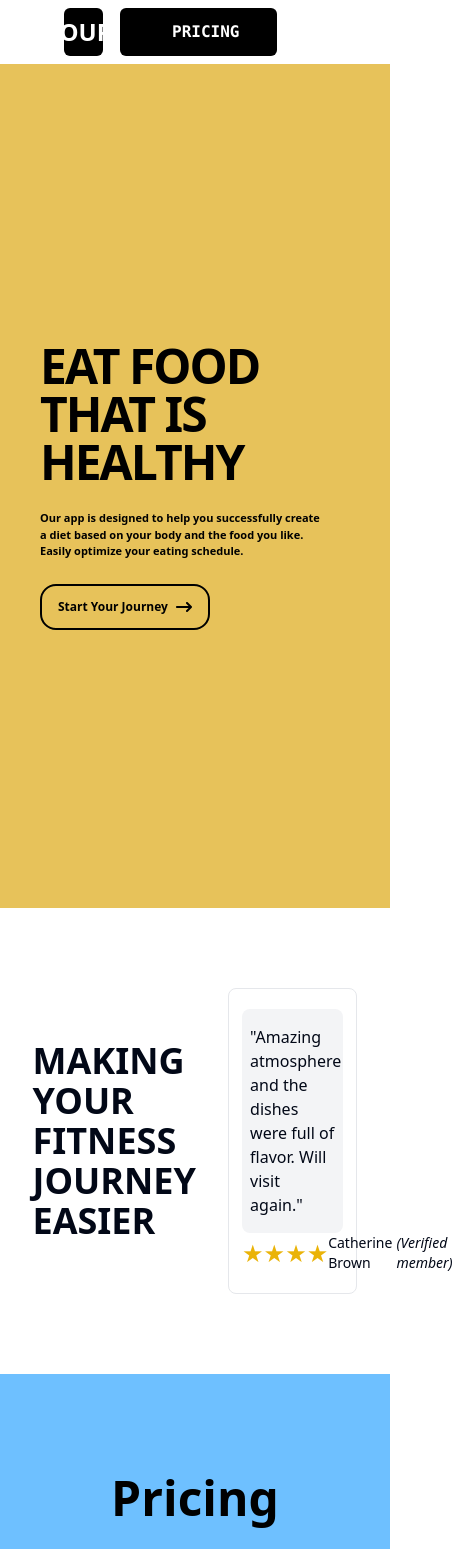
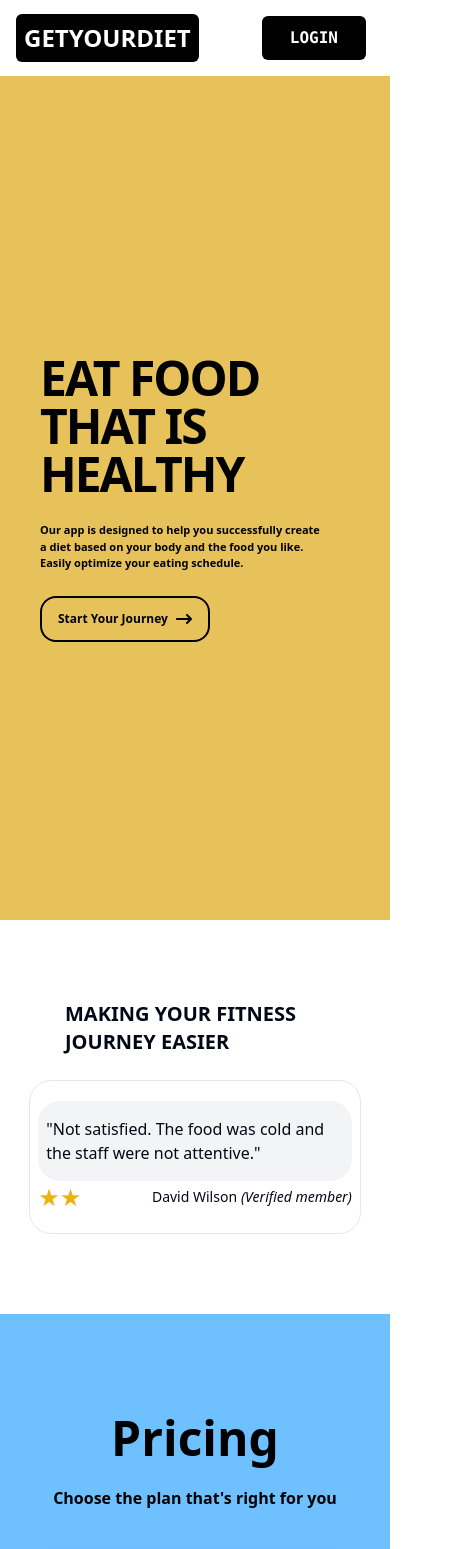
Before and after one commit to ishk9/getYourDiet, a Next.js app in the folder client/: page /Landing in a window 390 px wide. Shown: the top 1549 px of the page, 453 px wide, since content can reach past the window. Built offline with nearby package versions, Linux system fonts and the light colour scheme.

Commit message:
added responsiveness

```diff
--- a/client/app/Contact/page.js
+++ b/client/app/Contact/page.js
@@ -49,18 +49,18 @@ export default function Contact() {
     }
 
     return (
-        <div id="contact" className="h-screen w-screen flex justify-evenly items-center px-10 py-2 bg-black">
+        <div id="contact" className="h-screen w-screen flex md:flex-row flex-col justify-evenly items-center px-10 py-2 bg-black">
             <div className='w-1/2 h-full'>
 
             </div>
 
-            <div className='w-1/2 h-full flex flex-col justify-center items-center'>
-                <div className='flex flex-col w-[65%]  justify-start items-start'>
+            <div className='w-full h-full flex flex-col justify-center items-center'>
+                <div className='flex flex-col md:w-[65%] w-full justify-start items-start'>
                     <h1 className="text-xl font-semibold text-white">Would love to hear from you.</h1>
                     <p className="text-xl font-semibold text-white">Get in touch!</p>
                 </div>
 
-                <div className="flex flex-col h-80 w-[65%] justify-start items-center">
+                <div className="flex flex-col h-80 md:w-[65%] w-full justify-start items-center">
                     <div className='w-full mt-2'>
                         <p className='text-sm text-white'>Name</p>
                         <input
@@ -96,8 +96,6 @@ export default function Contact() {
                             <p className='text-white'>Submit</p>
                         </button>
                     </div>
-
-
                 </div>
             </div>
         </div>
--- a/client/app/Faq/page.js
+++ b/client/app/Faq/page.js
@@ -10,13 +10,13 @@ import {
 const FaqPage = () => {
     return (
         <div id="faq" className='h-[70%] w-screen bg-black flex py-20'>
-            <div className='w-1/2 h-full flex flex-col justify-center items-center'>
-                <div className='flex justify-start items-start w-1/2'>
+            <div className='w-full md:w-1/2 h-full flex flex-col justify-center items-center px-4 md:px-0'>
+                <div className='flex justify-start items-start w-full md:w-1/2 ml-8 md:ml-0'>
                     <h1 className='text-white text-[45px] font-bold uppercase'>Faq.</h1>
                 </div>
 
-                <div className='w-full flex flex-col justify-center items-center mt-5'>
-                    <Accordion type="single" collapsible className="w-1/2">
+                <div className='w-full flex flex-col justify-center items-center mt-5 ml-8 md:ml-0'>
+                    <Accordion type="single" collapsible className="md:w-1/2 w-full">
                         <AccordionItem value="item-1">
                             <AccordionTrigger className='text-white'>How does the AI create the diet?</AccordionTrigger>
                             <AccordionContent className='text-white'>
--- a/client/app/Home/page.js
+++ b/client/app/Home/page.js
@@ -142,7 +142,7 @@ const HomePage = () => {
                     :
                     <div className='h-screen w-screen flex flex-col justify-center items-center overflow-y-auto'>
                         <div className='h-full w-full justify-center items-center flex flex-col'>
-                            <div className='h-full flex flex-col justify-center items-center w-[75%]'>
+                            <div className='h-full flex flex-col justify-center items-center w-full md:w-[75%]'>
 
                                 {showCuisines && !startQues &&
                                     <div className='flex flex-col w-[75%] min-h-[85%] sm:min-h-[70%] lg:min-h-[85%] justify-center items-center '>
@@ -169,18 +169,18 @@ const HomePage = () => {
                                     </div>
                                 }
                                 {!showCuisines && !startQues &&
-                                    <div className='flex flex-col w-[75%] min-h-[85%] sm:min-h-[70%] lg:min-h-[85%] justify-center items-center '>
-                                        <h1 className='text-[45px] font-normal leading-[1]'>Lets get started. Type in either your <span className='text-[#6EC0FF]'>health goals, issues,</span> or <span className='text-[#6EC0FF]'>both</span>.</h1>
-                                        <div className='flex  w-full justify-start items-center mt-6'>
+                                    <div className='flex flex-col w-full md:w-[75%] min-h-[85%] sm:min-h-[70%] lg:min-h-[85%] justify-center items-center'>
+                                        <h1 className='md:text-[45px] font-normal leading-[1] text-[24px] ml-2'>Lets get started. Type in either your <span className='text-[#6EC0FF]'>health goals, issues,</span> or <span className='text-[#6EC0FF]'>both</span>.</h1>
+                                        <div className='flex md:flex-row flex-col w-full justify-start items-center mt-6'>
                                             <button
                                                 onClick={() => setShowCuisines(true)}
-                                                className='w-[25%] h-12 bg-[#6EC0FF] hover:bg-[#4e9ad4] rounded-2xl mr-3 flex justify-center items-center'>
+                                                className='w-[90%] md:w-[25%] h-12 bg-[#6EC0FF] hover:bg-[#4e9ad4] rounded-2xl md:mr-3 flex justify-center items-center'>
                                                 <p className='text-white font-medium'>Choose my own cuisines</p>
                                             </button>
 
                                             <button
                                                 onClick={() => setStartQues(true)}
-                                                className='w-1/3 h-12 bg-black hover:bg-[#292929] rounded-2xl mx-3 flex justify-center items-center'
+                                                className='w-[90%] md:mt-0 mt-2 md:w-1/3 h-12 bg-black hover:bg-[#292929] rounded-2xl mx-3 flex justify-center items-center'
                                             >
                                                 <p className='text-white font-medium'>Not sure where to start?</p>
                                             </button>
@@ -206,9 +206,9 @@ const HomePage = () => {
 
                                 {/* Chat box */}
                                 {!showCuisines &&
-                                    <div className='h-20 w-[85%] border flex justify-between items-center border-black rounded-2xl mb-4'>
+                                    <div className='h-14 md:h-20 md:w-[85%] w-[95%] border flex justify-between items-center border-black rounded-2xl mb-4'>
                                         <input
-                                            className='h-full w-full rounded-2xl p-2 text-3xl outline-none'
+                                            className='h-full w-full rounded-2xl p-2 text-base md:text-3xl outline-none'
                                             placeholder='Enter questions or answers here'
                                             value={userInp}
                                             onChange={(e) => {
--- a/client/app/Landing/page.js
+++ b/client/app/Landing/page.js
@@ -16,7 +16,7 @@ const LandingPage = () => {
                 <Reviews />
                 <PricingPage />
                 <FaqPage />
-                {/* <Contact /> */}
+                <Contact />
             </div>
 
         </div>
--- a/client/app/Login/page.js
+++ b/client/app/Login/page.js
@@ -4,7 +4,7 @@ import React from 'react'
 
 const LoginPage = () => {
     return (
-        <div className='h-screen w-screen flex justify-center items-center'>
+        <div className='h-screen w-screen flex justify-center items-center md:p-0 p-8'>
             <LoginForm />
         </div>
     )
--- a/client/app/Pricing/page.js
+++ b/client/app/Pricing/page.js
@@ -27,13 +27,12 @@ export default function PricingPage() {
     return (
         <div id="pricing" className="flex flex-col w-screen h-screen items-center px-10 py-2 overflow-hidden bg-[#6EC0FF]">
             <h1 className="text-[3em] font-semibold mt-20 text-black">Pricing</h1>
-            <div className="w-[44%] flex flex-col justify-center items-center">
-                <p className='mt-3 text-black font-semibold'>Choose the plan that&apos;s right for you. Whether you want a plan</p>
-                <p className='text-black font-semibold'>for yourself or your family, We got your back.</p>
+            <div className="w-full md:w-[44%] flex flex-col justify-center items-center">
+                <p className='mt-3 text-black font-semibold'>Choose the plan that&apos;s right for you</p>
             </div>
 
 
-            <div className='flex h-full w-full justify-center items-center'>
+            <div className='flex flex-col md:flex-row h-full w-full justify-center items-center'>
                 {
                     prices.map((item, id) => (
                         <PriceCard key={id} props={item}/>
--- a/client/app/Reviews/page.js
+++ b/client/app/Reviews/page.js
@@ -27,14 +27,14 @@ const ReviewPage = () => {
     }, [dummyReviews.length]);
 
     return (
-        <div id="reviews" className='h-[70%] w-screen bg-white py-20 flex justify-center items-center'>
-            <div className='w-1/2 h-full flex justify-center items-center'>
-                <h1 className='text-4xl font-bold font-sans w-2/3 uppercase'>
+        <div id="reviews" className='h-[70%] w-screen bg-white py-20 flex flex-col md:flex-row justify-center items-center'>
+            <div className='w-full md:w-1/2 h-full flex justify-center items-center'>
+                <h1 className='text-xl md:text-4xl font-bold font-sans w-2/3 uppercase'>
                     Making your fitness journey easier
                 </h1>
             </div>
 
-            <div className='w-1/2 h-full flex justify-center items-center'>
+            <div className='md:w-1/2 w-full md:mt-0 mt-6 h-full flex justify-center items-center'>
                 <ReviewBox
                     review={dummyReviews[currentReviewIndex].review}
                     name={dummyReviews[currentReviewIndex].name}
--- a/client/app/Signup/page.js
+++ b/client/app/Signup/page.js
@@ -4,7 +4,7 @@ import React from 'react'
 
 const SignupPage = () => {
     return (
-        <div className='h-screen w-screen flex justify-center items-center'>
+        <div className='h-screen w-screen flex justify-center items-center md:p-0 p-8'>
             <SignupForm />
         </div>
     )
--- a/client/components/Navbar.js
+++ b/client/components/Navbar.js
@@ -1,6 +1,6 @@
 "use client";
 import useStore from '@/app/store';
-import Link from 'next/link'
+import Link from 'next/link';
 
 function Navbar() {
     const { signedIn, setSignedIn } = useStore();
@@ -9,31 +9,33 @@ function Navbar() {
             behavior: 'smooth'
         });
     };
+
     return (
-        <nav className="flex flex-row w-full justify-between items-center px-16 py-2">
-            <div className='p-2 bg-black rounded-md w-[15%] flex justify-center items-center'>
+        <nav className="flex flex-row w-full justify-between items-center px-4 py-2 md:px-16">
+            {/* GetYourDiet Logo */}
+            <div className='p-2 bg-black rounded-md w-auto flex justify-center items-center'>
                 <Link href="/">
                     <p className="text-white text-2xl font-extrabold uppercase">GetYourDiet</p>
                 </Link>
             </div>
 
-
-            <div className="flex w-[60%] items-center justify-start bg-black rounded-md p-2">
-                <div className="flex flex-row w-full  items-center">
+            {/* Navigation Links (hidden on small screens) */}
+            <div className="hidden md:flex w-[60%] items-center justify-start bg-black rounded-md p-2">
+                <div className="flex flex-row w-full items-center">
                     <button
                         onClick={() => scrollToSection('reviews')}
                         className="ml-4">
-                        <p className="text-white text-base font-bold  hidden sm:block uppercase hover:bg-white hover:text-black px-3 py-1 rounded-md font-mono">Reviews</p>
+                        <p className="text-white text-base font-bold hidden sm:block uppercase hover:bg-white hover:text-black px-3 py-1 rounded-md font-mono">Reviews</p>
                     </button>
                     <button
                         onClick={() => scrollToSection('pricing')}
-                        className="ml-4" >
+                        className="ml-4">
                         <p className="text-white text-base font-bold uppercase hover:bg-white hover:text-black px-3 py-1 rounded-md font-mono">Pricing</p>
                     </button>
                     <button
                         onClick={() => scrollToSection('faq')}
                         className="ml-4">
-                        <p className="text-white text-base font-bold uppercase hidden sm:block  hover:bg-white hover:text-black px-3 py-1 rounded-md font-mono">Faq</p>
+                        <p className="text-white text-base font-bold hidden sm:block uppercase hover:bg-white hover:text-black px-3 py-1 rounded-md font-mono">Faq</p>
                     </button>
                     <Link
                         href={"/Profile"}
@@ -43,7 +45,7 @@ function Navbar() {
                 </div>
             </div>
 
-
+            {/* Login/Logout Button */}
             <div className='p-2 rounded-md flex justify-center items-center'>
                 {
                     signedIn ?
@@ -52,19 +54,17 @@ function Navbar() {
                             localStorage.removeItem('token');
                             setSignedIn(false);
                         }}
-                        className='ml-4 h-full'>
-                        <p className="text-white bg-black text-base font-bold hidden sm:block uppercase hover:bg-black/80 hover:text-white px-7 py-[10px] rounded-md font-mono">Logout</p>
+                        className='h-full'>
+                        <p className="text-white bg-black text-base font-bold uppercase hover:bg-black/80 hover:text-white px-7 py-[10px] rounded-md font-mono">Logout</p>
                     </button>
                     :
-                    <Link
-                        href={"/Login"}
-                        className='ml-4 h-full'>
-                        <p className="text-white bg-black text-base font-bold hidden sm:block uppercase hover:bg-black/80 hover:text-white px-7 py-[10px] rounded-md font-mono">Login</p>
+                    <Link href={"/Login"} className='h-full'>
+                        <p className="text-white bg-black text-base font-bold uppercase hover:bg-black/80 hover:text-white px-7 py-[10px] rounded-md font-mono">Login</p>
                     </Link>
                 }
             </div>
         </nav>
-    )
+    );
 }
 
-export default Navbar
+export default Navbar;
--- a/client/components/PriceCard.js
+++ b/client/components/PriceCard.js
@@ -1,7 +1,7 @@
 import { FaCircleCheck } from "react-icons/fa6";
 function PriceCard({props}) {
     return (
-        <button className={`flex flex-col ${props.popular ? "h-5/6" : "h-4/6"} w-1/5 shadow-lg shadow-slate-600 bg-slate-50 rounded-xl mx-3 p-5 transition-transform duration-300 hover:scale-105`}>
+        <button className={`flex flex-col ${props.popular ? "h-[30%] md:h-5/6" : "h-[30%] md:h-4/6"} md:w-1/5 w-full sm:w-full shadow-lg shadow-slate-600 bg-slate-50 rounded-xl mx-3 p-5 transition-transform duration-300 hover:scale-105`}>
             <div className="h-3/4 flex flex-col justify-center items-start">
                 <h1 className="text-base text-black font-semibold uppercase">{props.title}</h1>
                 {
--- a/client/components/ReviewBox.js
+++ b/client/components/ReviewBox.js
@@ -2,12 +2,12 @@ import React from 'react'
 
 const ReviewBox = ({name, review, rating}) => {
     return (
-        <div className='w-2/3 py-5 h-fit p-2 bg-white rounded-lg border border-gray-200 flex flex-col justify-center items-center'>
-            <div className='p-2 w-[90%] bg-gray-100 py-4 rounded-lg'>
+        <div className='w-[85%] md:w-2/3 py-5 h-fit p-2 bg-white rounded-[22px] border border-gray-200 flex flex-col justify-center items-center'>
+            <div className='p-2 w-full md:w-[90%] bg-gray-100 py-4 rounded-[22px]'>
                 <p>&quot;{review}&quot;</p>
             </div>
 
-            <div className='flex w-[90%] justify-between items-center'>
+            <div className='flex w-full md:w-[90%] justify-between items-center'>
                 <div className='flex'>
                     {[...Array(rating)].map((_, i) => (
                         <span key={i} className='text-yellow-500 text-2xl'>★</span>
--- a/client/components/SignupForm.js
+++ b/client/components/SignupForm.js
@@ -55,7 +55,7 @@ const SignupForm = () => {
     };
 
     return (
-        <div className='w-full max-w-sm mx-auto bg-white shadow-md rounded-lg p-6'>
+        <div className='w-full max-w-sm mx-auto bg-white border shadow-md rounded-lg p-6'>
             <h2 className='text-2xl font-bold mb-6 text-center'>Sign Up</h2>
             {error && <p className='text-red-500 text-sm mb-4'>{error}</p>}
             <form onSubmit={handleSubmit}>
```
